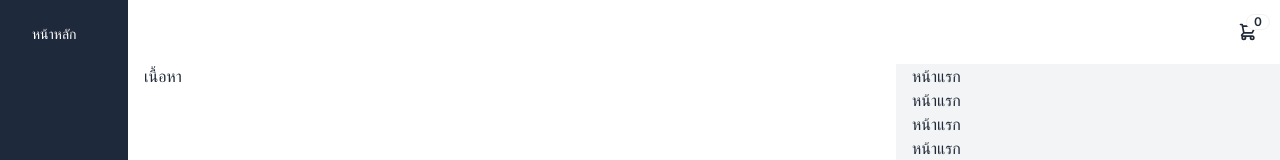
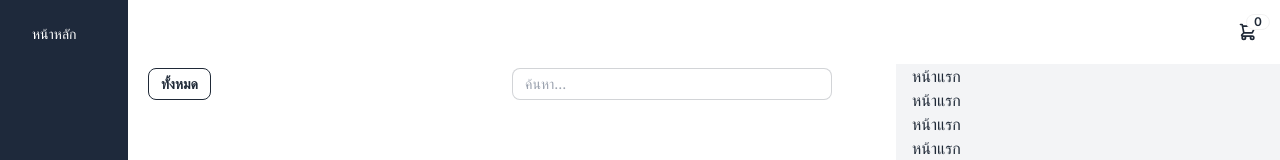
Before and after one commit to lMikadal/POS_Frontend_Nextjs, a Next.js app: page / in a window 1280 px wide. Shown: the top 160 px of the page. Built offline with nearby package versions, Linux system fonts and the light colour scheme.

Commit message:
update layout search

```diff
--- a/app/page.tsx
+++ b/app/page.tsx
@@ -1,10 +1,41 @@
 export default function Home() {
   return (
     <>
-      <div className="grid sm:grid-cols-2 lg:grid-cols-3 max-h-screen">
-        <div className="lg:col-span-2">
-          <div className="px-4">
-            <h1>เนื้อหา</h1>
+      <div className="grid sm:grid-cols-2 lg:grid-cols-3 min-h-screen">
+        <div className="lg:col-span-2 px-4">
+          <div className="grid content-center grid-cols-2">
+            <div className="self-center">
+              <div className="dropdown dropdown-bottom">
+                <div
+                  tabIndex={0}
+                  role="button"
+                  className="btn btn-outline btn-sm m-1"
+                >
+                  ทั้งหมด
+                </div>
+                <ul
+                  tabIndex={0}
+                  className="dropdown-content z-[2] menu p-2 shadow bg-base-100 rounded-box w-52"
+                >
+                  <li>
+                    <a>ทั้งหมด</a>
+                  </li>
+                  <li>
+                    <a>รายการโปรด 1</a>
+                  </li>
+                  <li>
+                    <a>รายการโปรด 2</a>
+                  </li>
+                </ul>
+              </div>
+            </div>
+            <div className="self-center">
+              <input
+                type="text"
+                placeholder="ค้นหา..."
+                className="input input-sm input-bordered w-full max-w-xs"
+              />
+            </div>
           </div>
         </div>
         <div className="bg-gray-100 hidden sm:block overscroll-contain">
```
